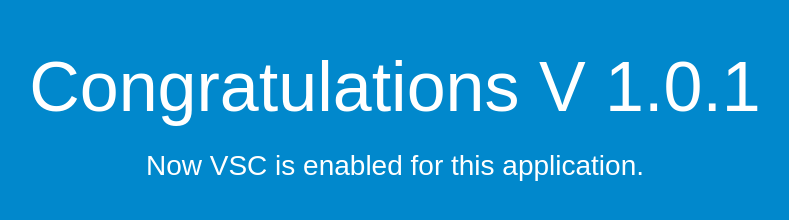
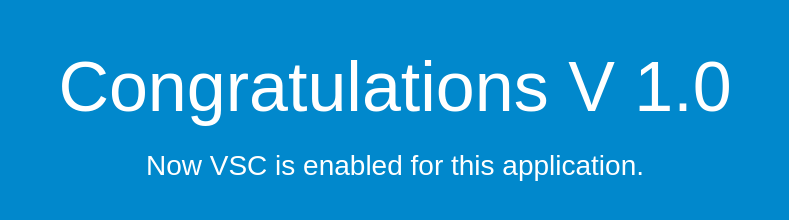
Before and after one commit to sandevops27/static-app-demo, a plain HTML site: page index.html in a window 1280 px wide. Shown: the whole page, without its empty margins (245-1034 px from the left). Drawn offline with Linux system fonts and the light colour scheme.

Commit message:
Version Removed

```diff
--- a/index.html
+++ b/index.html
@@ -26,7 +26,7 @@
 </head>
 <body>
   <div align="center">
-    <h1>Congratulations V 1.0.1</h1>
+    <h1>Congratulations V 1.0 </h1>
     <h2>Now VSC is enabled for this application.</h2>
   </div>
 </body>
```
